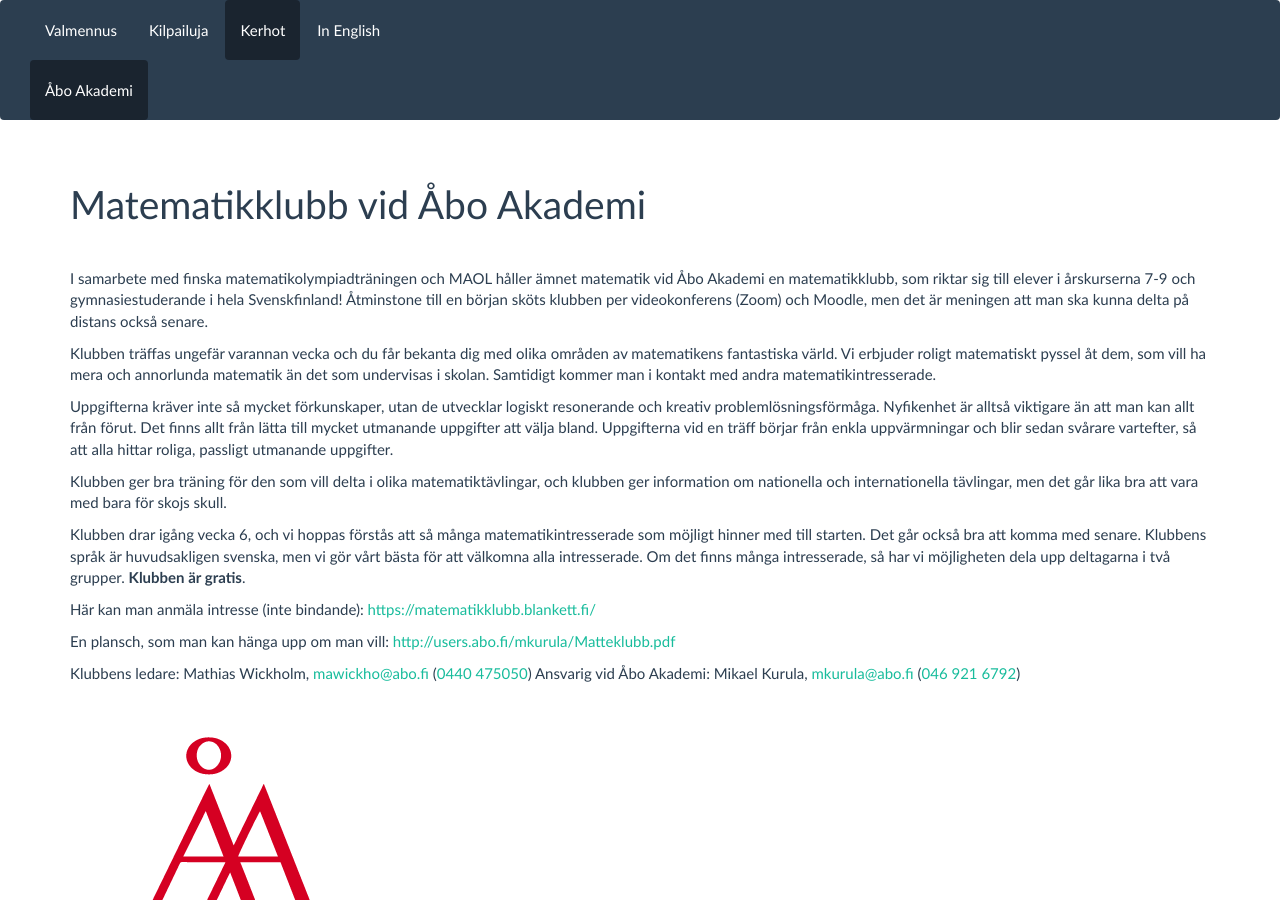
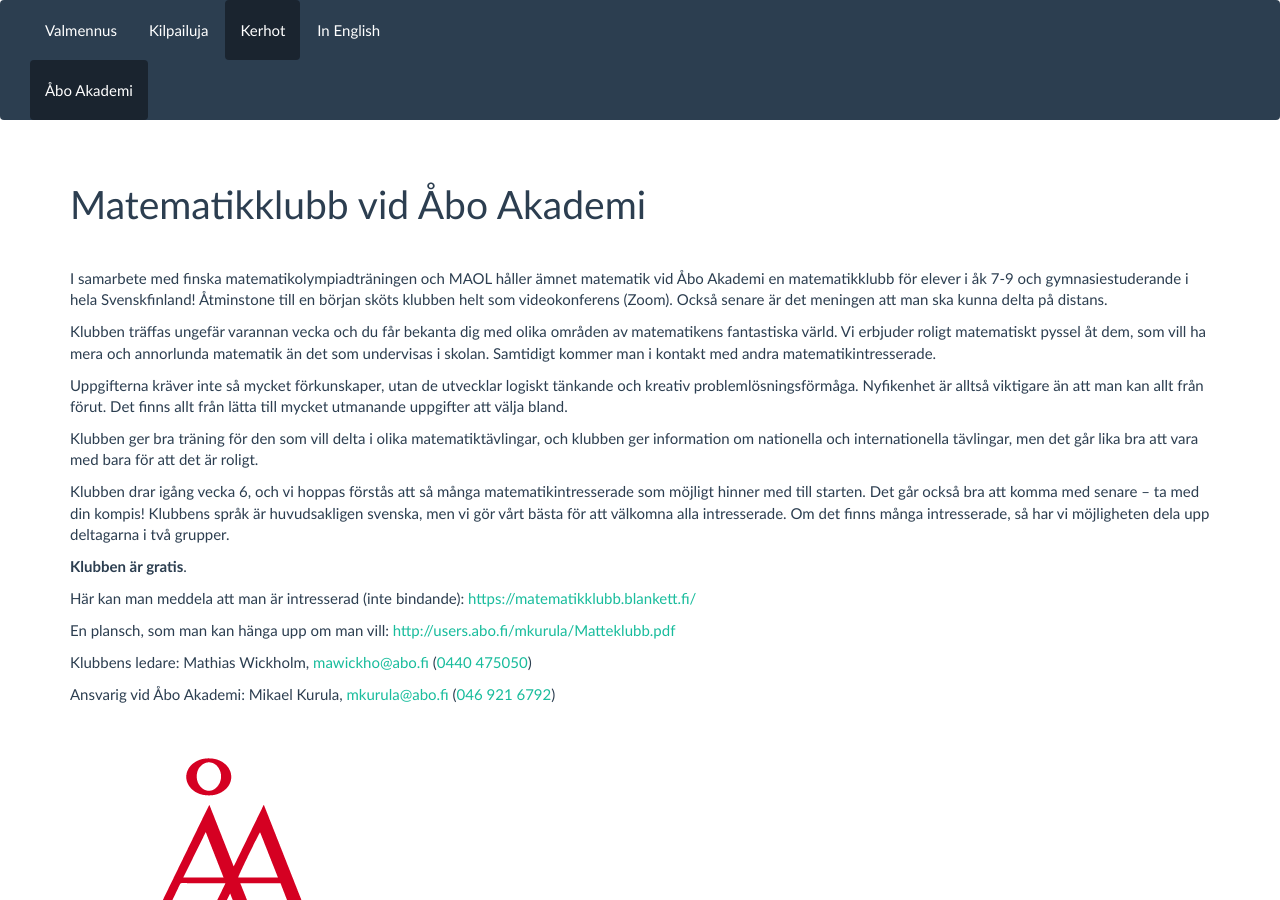
Before and after one commit to matematiikkakilpailut/matematiikkakilpailut.github.io, a Jekyll site: the page built from kerhot/abo/index.md, in a window 1280 px wide and 900 px high. Built offline with Jekyll 4.4.1, drawn with Linux system fonts in a browser that asks for light colours.

Commit message:
Update index.md

```diff
--- a/kerhot/abo/index.md
+++ b/kerhot/abo/index.md
@@ -5,21 +5,24 @@
 lang: sv-FI
 ---
 
-I samarbete med finska matematikolympiadträningen och MAOL håller ämnet matematik vid Åbo Akademi en matematik­klubb, som riktar sig till elever i årskurserna 7-9 och gymnasie­studerande i hela Svensk­finland! Åtminstone till en början sköts klubben per video­konferens (Zoom) och Moodle, men det är meningen att man ska kunna delta på distans också senare.
+I samarbete med finska matematikolympiadträningen och MAOL håller ämnet matematik vid Åbo Akademi en matematik­klubb för elever i åk 7-9 och gymnasie­studerande i hela Svensk­finland! Åtminstone till en början sköts klubben helt som video­konferens (Zoom). Också senare är det meningen att man ska kunna delta på distans.
 
 Klubben träffas ungefär varannan vecka och du får bekanta dig med olika områden av matematikens fantastiska värld. Vi erbjuder roligt matematiskt pyssel åt dem, som vill ha mera och annorlunda matematik än det som undervisas i skolan. Samtidigt kommer man i kontakt med andra matematikintresserade.
 
-Uppgifterna kräver inte så mycket förkunskaper, utan de utvecklar logiskt resonerande och kreativ problem­lösnings­förmåga. Nyfikenhet är alltså viktigare än att man kan allt från förut. Det finns allt från lätta till mycket utmanande uppgifter att välja bland. Uppgifterna vid en träff börjar från enkla uppvärmningar och blir sedan svårare vartefter, så att alla hittar roliga, passligt utmanande uppgifter.
+Uppgifterna kräver inte så mycket förkunskaper, utan de utvecklar logiskt tänkande och kreativ problem­lösnings­förmåga. Nyfikenhet är alltså viktigare än att man kan allt från förut. Det finns allt från lätta till mycket utmanande uppgifter att välja bland.
 
-Klubben ger bra träning för den som vill delta i olika matematiktävlingar, och klubben ger information om nationella och internationella tävlingar, men det går lika bra att vara med bara för skojs skull.
+Klubben ger bra träning för den som vill delta i olika matematiktävlingar, och klubben ger information om nationella och internationella tävlingar, men det går lika bra att vara med bara för att det är roligt.
 
-Klubben drar igång vecka 6, och vi hoppas förstås att så många matematik­intresserade som möjligt hinner med till starten. Det går också bra att komma med senare. Klubbens språk är huvudsakligen svenska, men vi gör vårt bästa för att välkomna alla intresserade. Om det finns många intresserade, så har vi möjligheten dela upp deltagarna i två grupper. **Klubben är gratis**.
+Klubben drar igång vecka 6, och vi hoppas förstås att så många matematik­intresserade som möjligt hinner med till starten. Det går också bra att komma med senare -- ta med din kompis! Klubbens språk är huvudsakligen svenska, men vi gör vårt bästa för att välkomna alla intresserade. Om det finns många intresserade, så har vi möjligheten dela upp deltagarna i två grupper.
 
-Här kan man anmäla intresse (inte bindande): <https://matematikklubb.blankett.fi/>
+**Klubben är gratis**.
+
+Här kan man meddela att man är intresserad (inte bindande): <https://matematikklubb.blankett.fi/>
 
 En plansch, som man kan hänga upp om man vill: <http://users.abo.fi/mkurula/Matteklubb.pdf>
 
 Klubbens ledare: Mathias Wickholm, <mailto:mawickho@abo.fi> ([0440 475050](tel:0440-475050))
+
 Ansvarig vid Åbo Akademi: Mikael Kurula, <mailto:mkurula@abo.fi> ([046 921 6792](tel:046-921-6792))
 
 ![image](ÅA logo.png) ![image](MAOL logo.png) ![image](UBS logo.png)
```
